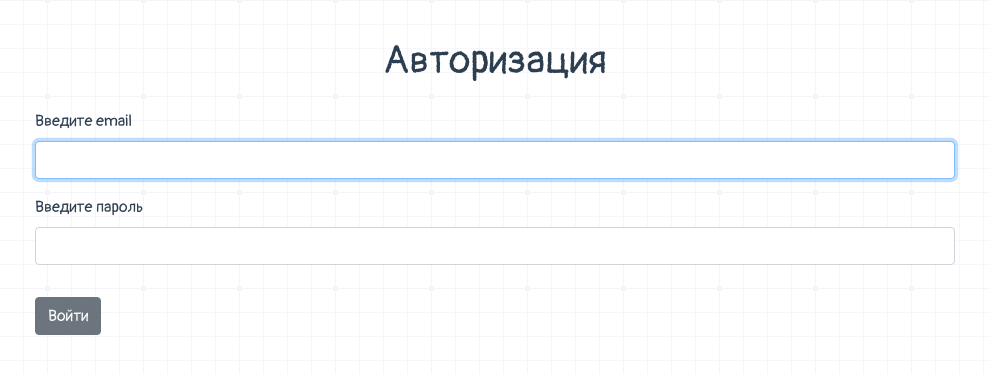
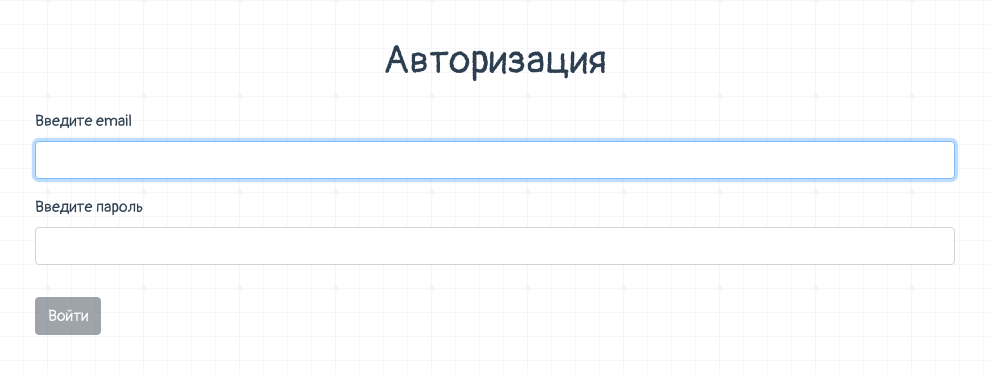
Before and after one commit to khartumov/task_manager, a Vue app: page /login in a window 1280 px wide. Shown: the top 374 px of the page, without its empty margins (145-1135 px from the left). Built offline with nearby package versions, Linux system fonts and the light colour scheme; no server answers; what v-markdown-editor, vue-simple-markdown would draw is missing.

Commit message:
add auth email validation & fix meta title

```diff
--- a/package.json
+++ b/package.json
@@ -1,6 +1,6 @@
 {
   "name": "task_manager",
-  "version": "0.2.0",
+  "version": "0.3.0",
   "private": true,
   "scripts": {
     "serve": "vue-cli-service serve",
--- a/src/App.vue
+++ b/src/App.vue
@@ -31,10 +31,7 @@ body {
   -moz-osx-font-smoothing: grayscale;
   color: #2c3e50;
   margin-top: 37px;
-
-  @media (max-width: 768px) {
-    margin-bottom: 60px;
-  }
+  margin-bottom: 60px;
 }
 
 .title {
--- a/src/components/Login.vue
+++ b/src/components/Login.vue
@@ -20,11 +20,13 @@
               class="login__label"
               label="Введите email"
               label-for="login__email"
+              :invalid-feedback="invalidFeedback"
             >
               <b-form-input
                 id="login__email"
                 ref="email"
                 v-model.trim="email"
+                :state="emailState"
                 type="email"
                 trim
               />
@@ -43,6 +45,7 @@
             </b-form-group>
             <b-button
               class="text-left mt-3"
+              :disabled="!emailState"
               @click="login"
             >
               Войти
@@ -64,6 +67,22 @@ export default {
       password: '',
       alertCountDown: 0,
       errorText: ''
+    }
+  },
+
+  computed: {
+    emailState () {
+      const regExp = /^(([^<>()\[\]\\.,;:\s@"]+(\.[^<>()\[\]\\.,;:\s@"]+)*)|(".+"))@((\[[0-9]{1,3}\.[0-9]{1,3}\.[0-9]{1,3}\.[0-9]{1,3}])|(([a-zA-Z\-0-9]+\.)+[a-zA-Z]{2,}))$/i // eslint-disable-line
+
+      return this.email === '' ? null : regExp.test(this.email)
+    },
+
+    invalidFeedback () {
+      if (!this.emailState) {
+        return 'Введите корректный email'
+      }
+
+      return ''
     }
   },
 
--- a/src/router.js
+++ b/src/router.js
@@ -63,7 +63,6 @@ const router = new Router({
 router.beforeEach((to, from, next) => {
   const currentUser = firebase.auth().currentUser
   const isAuthRequired = to.matched.some(route => route.meta.auth)
-  const metaTitle = to.matched.map(route => route.meta.title)[0]
 
   if (isAuthRequired && !currentUser) {
     next('/login')
@@ -71,7 +70,7 @@ router.beforeEach((to, from, next) => {
     next()
   }
 
-  document.title = metaTitle || 'Менеджер задач'
+  document.title = to.meta.title || 'Менеджер задач'
 })
 
 export default router
```
